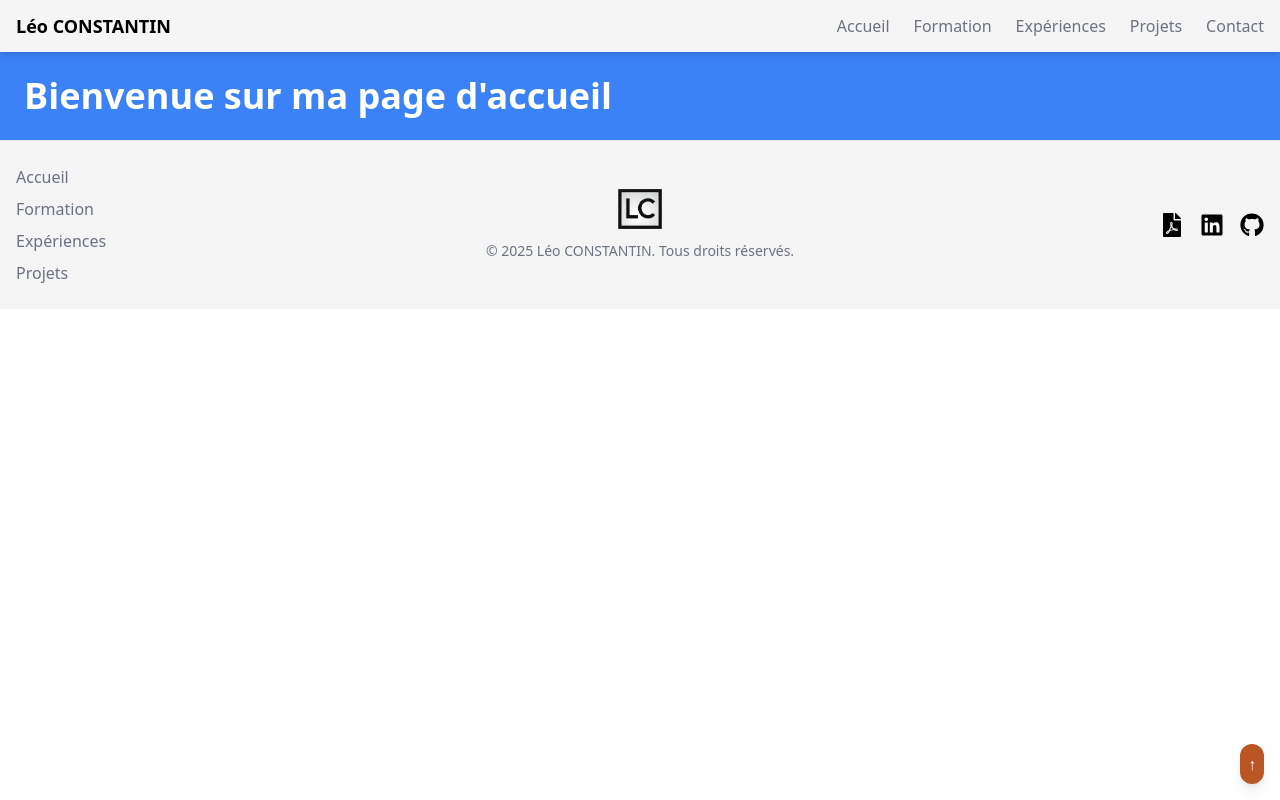
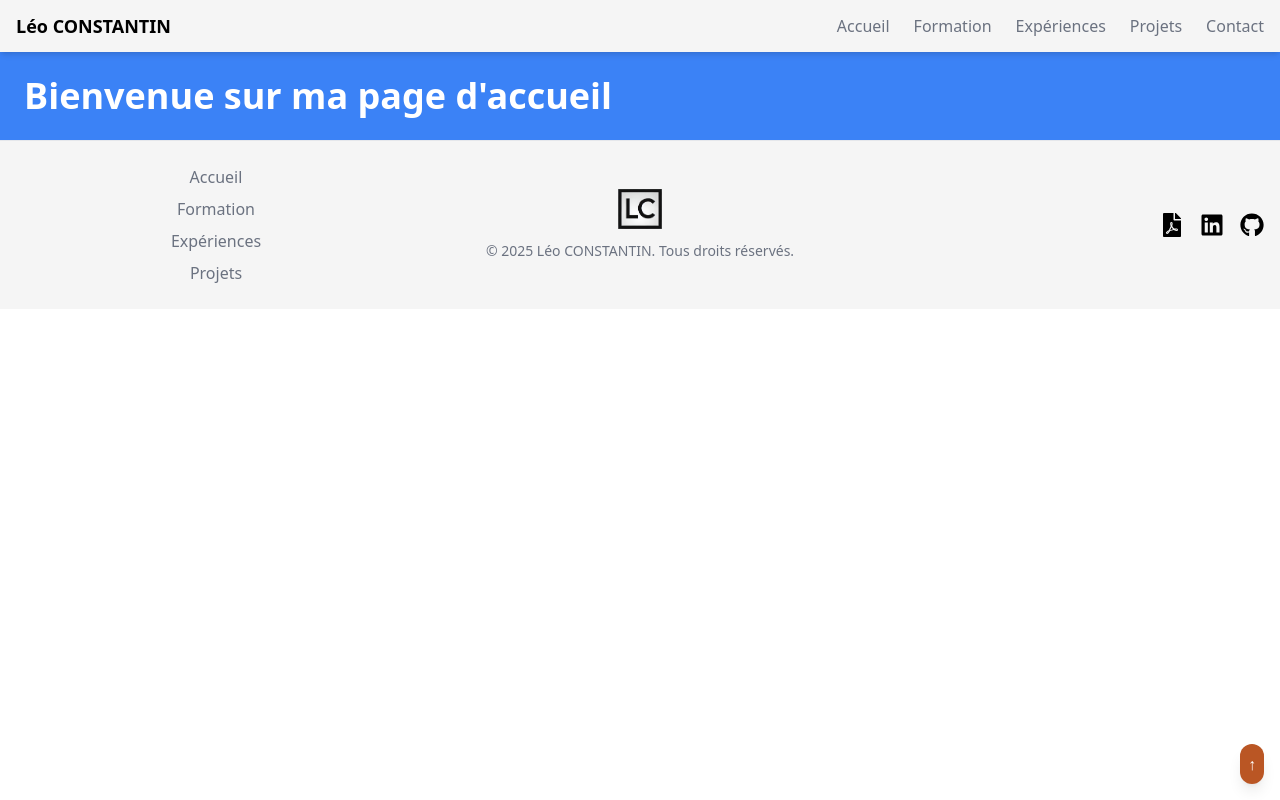
Before and after one commit to ConstantinLeo/portfolio, a React (Vite) app: page / in a window 1280 px wide. Built offline with nearby package versions, Linux system fonts and the light colour scheme.

Commit message:
feat: Centrer les liens vers les différentes pages

```diff
--- a/src/components/Footer.jsx
+++ b/src/components/Footer.jsx
@@ -7,7 +7,7 @@ function Footer() {
         <footer className="bg-white-smoke py-6 border-t">
             <div className="container mx-auto px-4 grid grid-cols-1 md:grid-cols-3 gap-6 items-center">
                 {/* Pages du site */}
-                <div className="space-y-2">
+                <div className="space-y-2 text-center">
                     <Link to="/" className="block text-slate-gray hover:text-burnt-orange">Accueil</Link>
                     <Link to="/formation" className="block text-slate-gray hover:text-burnt-orange">Formation</Link>
                     <Link to="/experience" className="block text-slate-gray hover:text-burnt-orange">Expériences</Link>
--- a/src/components/Header.jsx
+++ b/src/components/Header.jsx
@@ -28,7 +28,7 @@ function Header() {
             </div>
             {menuOpen && (
                 <div className="md:hidden bg-gray-50 shadow-md">
-                    <nav className="flex flex-col space-y-2 p-4">
+                    <nav className="flex items-center flex-col space-y-2 p-4">
                         <Link to="/" className="hover:text-burnt-orange" onClick={() => setMenuOpen(false)}>Accueil</Link>
                         <Link to="/formation" className="hover:text-burnt-orange" onClick={() => setMenuOpen(false)}>Formation</Link>
                         <Link to="/experience" className="hover:text-burnt-orange" onClick={() => setMenuOpen(false)}>Expériences</Link>
```
